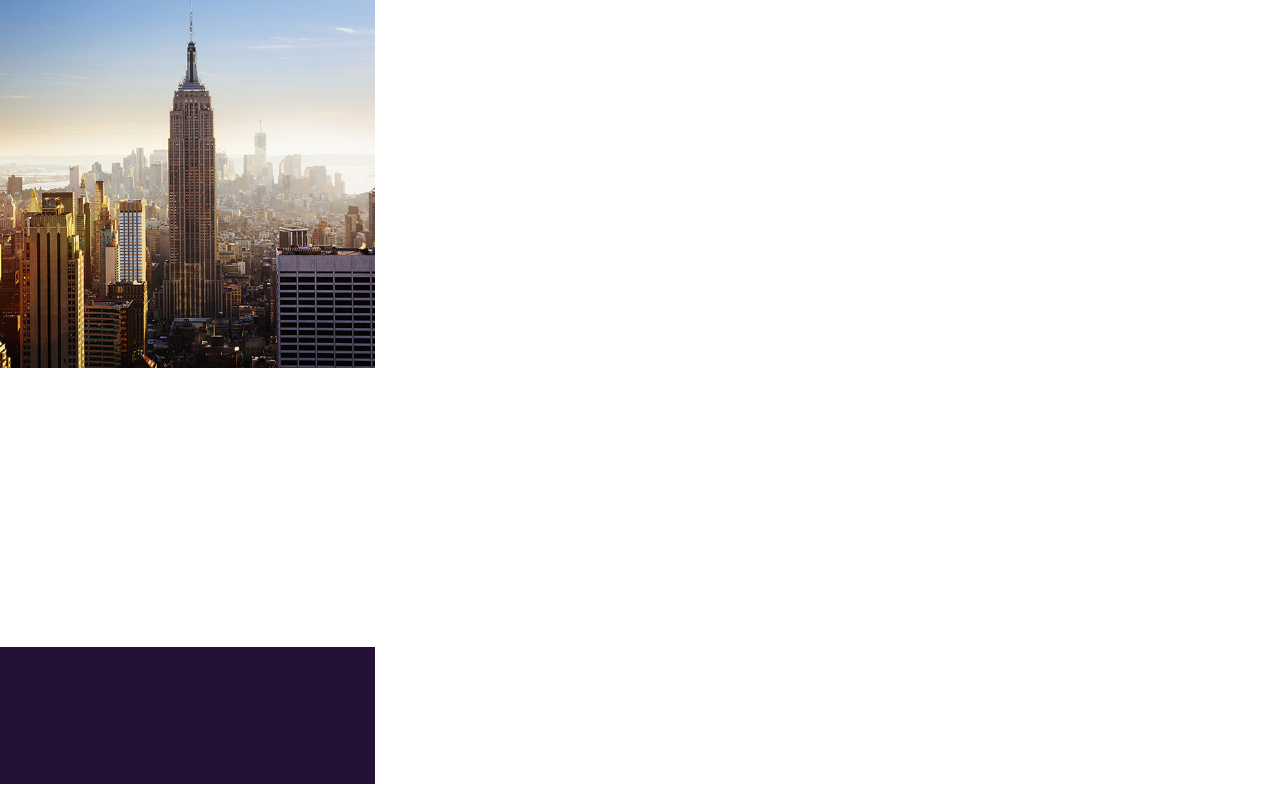
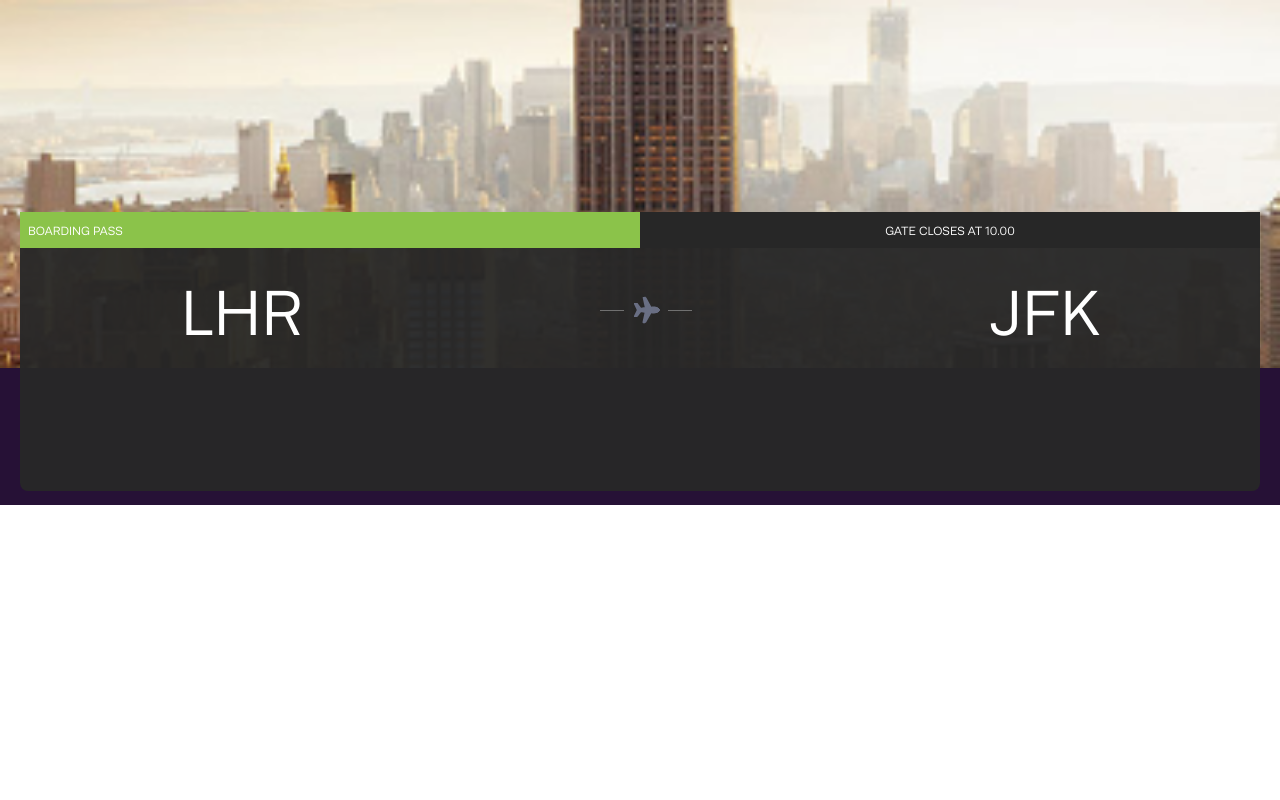
Before and after one commit to allanfernds/teste-pratico-falqon, a React (Vite) app: page / in a window 1280 px wide. Built offline with nearby package versions, Linux system fonts and the light colour scheme.

Commit message:
update 3 files and delete 1 file

```diff
--- a/src/App.jsx
+++ b/src/App.jsx
@@ -2,7 +2,7 @@ import HomePage from "./pages/HomePage";
 
 function App() {
   return (
-    <main className="w-[375px]">
+    <main>
       <HomePage />
     </main>
   );
--- /dev/null
+++ b/src/components/BoardingPass.jsx
@@ -0,0 +1,42 @@
+import React from "react";
+import airplane_icon from "../assets/icons/24px/grey_airplane_icon.svg";
+
+function BoardingPass() {
+  return (
+    <div class="h-[279px]  w-full  bg-custom-soft-black relative top-[212px]  z-20 rounded-lg bg-opacity-95 text-white">
+      <div className="flex-col">
+        <div className="flex">
+          <div className="p-2 pt-3 text-left  bg-custom-vivid-green w-[50%]">
+            <p className="font-runda-normal text-xs">BOARDING PASS</p>
+          </div>
+          <div className="p-2 pt-3 text-center bg-custom-soft-black w-[50%]">
+            <p className="font-runda-normal text-xs">GATE CLOSES AT 10.00</p>
+          </div>
+        </div>
+        <div className="flex pt-5 px-3 justify-around items-center">
+          <div className="">
+            <span className="font-runda-normal text-[4rem]">LHR</span>
+          </div>
+          <div>
+            <div className="flex justify-center items-center">
+              <div className="bg-custom-line-grey mb-3 w-6 h-[1px]" />
+              <div className="ml-2 mr-3  mb-3">
+                <img
+                  className="rotate-45"
+                  src={airplane_icon}
+                  alt="icone de um avião"
+                />
+              </div>
+              <div className="bg-custom-line-grey mb-3 w-6 h-[1px]" />
+            </div>
+          </div>
+          <div className="">
+            <span className="font-runda-normal text-[4rem]">JFK</span>
+          </div>
+        </div>
+      </div>
+    </div>
+  );
+}
+
+export default BoardingPass;
--- a/src/components/HeroSection.jsx
+++ b/src/components/HeroSection.jsx
@@ -1,11 +1,15 @@
 import React from "react";
+import BoardingPass from "./BoardingPass";
 
 function HeroSection() {
   return (
     <section id="hero">
-      <div className="bg-hero h-[368px]"></div>
-      <div className="h-[279px] w-[333x] bg-"></div>
-      <div className="h-[137px] bg-bg-purple"></div>
+      <div className="flex-col">
+        <div class="bg-hero bg-cover bg-center bg-no-repeat h-[368px] w-full px-5">
+          <BoardingPass />
+        </div>
+        <div class="h-[137px] bg-custom-bg-purple"></div>
+      </div>
     </section>
   );
 }
--- a/tailwind.config.js
+++ b/tailwind.config.js
@@ -10,13 +10,14 @@ module.exports = {
                 'runda-bold': ['Runda_Bold', 'sans']
             },
             colors: {
-                'bright-purple': '#7B1FA2',
-                'dark-purple': '#431C60',
-                'bg-purple': '#261136',
-                'light-blue': '#AAB5E0',
-                'royal-blue': '#4527A0',
-                'vivid-green': '#8BC34A',
-                'soft-black': '#272727',
+                'custom-bright-purple': '#7B1FA2',
+                'custom-dark-purple': '#431C60',
+                'custom-bg-purple': '#261136',
+                'custom-light-blue': '#AAB5E0',
+                'custom-royal-blue': '#4527A0',
+                'custom-vivid-green': '#8BC34A',
+                'custom-soft-black': '#272727',
+                'custom-line-grey': '#707070',
             },
             backgroundImage: {
                 'hero': "url('/src/assets/images/hero_image.png')",
```
Also changed, not shown: src/assets/icons/24px/grey_airplane_icon.svg (added), src/assets/icons/24px/withe_airplane_icon.svg (renamed from src/assets/icons/24px/airplane_icon.svg).
